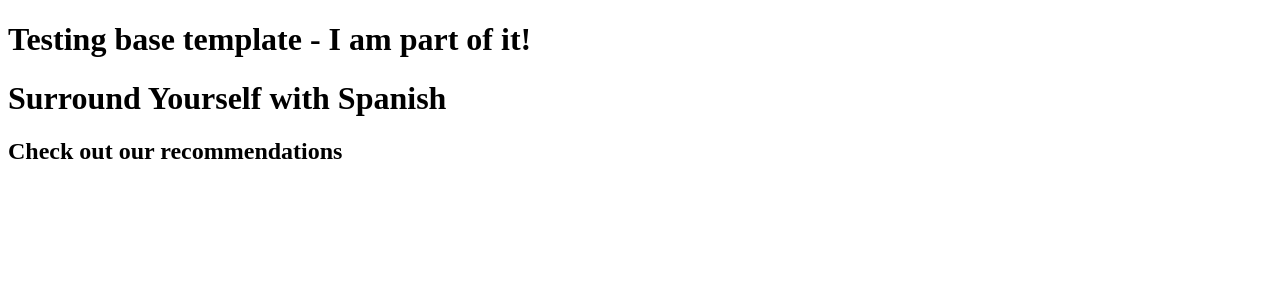
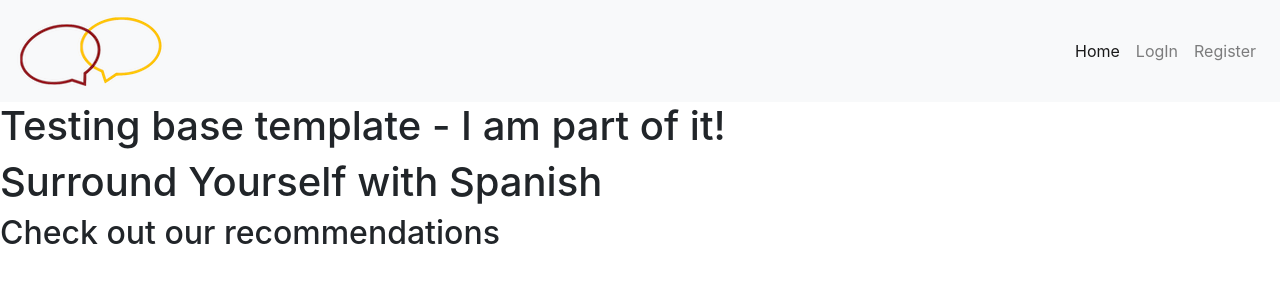
Before and after one commit to DonnaIB/surround_yourself_with_spanish, a Flask app: page / in a window 1280 px wide. Shown: the top 300 px of the page. Run offline with Flask 2, Linux system fonts and the light colour scheme; data that the repository does not hold is empty; some libraries are stand-ins or nearby versions.

Commit message:
Add logo image

```diff
--- a/templates/base.html
+++ b/templates/base.html
@@ -1,17 +1,53 @@
 <!DOCTYPE html>
 <html lang="en">
+<head>
+<meta charset="UTF-8">
+<meta name="viewport" content="width=device-width, initial-scale=1.0">
+<meta http-equiv="X-UA-Compatible" content="ie=edge">
+<meta name="Description" content="Enter your description here"/>
+<link rel="stylesheet" href="https://cdnjs.cloudflare.com/ajax/libs/twitter-bootstrap/4.6.0/css/bootstrap.min.css">
+<link rel="stylesheet" href="https://cdnjs.cloudflare.com/ajax/libs/font-awesome/5.15.2/css/all.min.css">
+<link rel="stylesheet" href="assets/css/style.css">
+<link rel="stylesheet" href="{{ url_for('static', filename='css/style.css') }}" type="text/css">
+{% block styles %}
+{% endblock %}
+<title>Surround Yourself with Spanish</title>
+</head>
+<body>
+    <header>
+        <!-- Nav -->
+        <nav class="navbar navbar-expand-lg navbar-light bg-light">
+            <a class="navbar-brand" href="index.html"><img src="static/images/logo.png" alt="Logo Image" /></a>
+            <button class="navbar-toggler" type="button" data-toggle="collapse" data-target="#navbarSupportedContent"
+                aria-controls="navbarSupportedContent" aria-expanded="false" aria-label="Toggle navigation">
+                <span class="navbar-toggler-icon"></span>
+            </button>
 
-<head>
-    <meta charset="UTF-8">
-    <meta http-equiv="X-UA-Compatible" content="IE=edge">
-    <meta name="viewport" content="width=device-width, initial-scale=1.0">
-    <title>Surround Yourself with Spanish</title>
-</head>
+            <div class="collapse navbar-collapse" id="navbarSupportedContent">
+                <ul class="navbar-nav ml-auto">
+                    <li class="nav-item active">
+                        <a class="nav-link" href="">Home<span class="sr-only">(current)</span></a>
+                    </li>
+                    <li class="nav-item">
+                        <a class="nav-link" href="">LogIn</a>
+                    </li>
+                    <li class="nav-item">
+                        <a class="nav-link" href="">Register</a>
+                    </li>
+                </ul>
+            </div>
+        </nav>
+    </header>
 
-<body>
     <h1>Testing base template - I am part of it!</h1>
     {% block content %}
     {% endblock %}
+
+<script src="https://cdnjs.cloudflare.com/ajax/libs/jquery/3.5.1/jquery.slim.min.js"></script>
+<script src="https://cdnjs.cloudflare.com/ajax/libs/popper.js/1.16.1/umd/popper.min.js"></script>
+<script src="https://cdnjs.cloudflare.com/ajax/libs/twitter-bootstrap/4.6.0/js/bootstrap.min.js"></script>
+<script src="{{ url_for('static', filename='js/script.js') }}"></script>
+{% block scripts %}
+{% endblock %}
 </body>
-
 </html>
```
Also changed, not shown: app.py (line endings or trailing spaces), static/css/style.css (added), static/images/logo.png (added), static/js/script.js (added).
